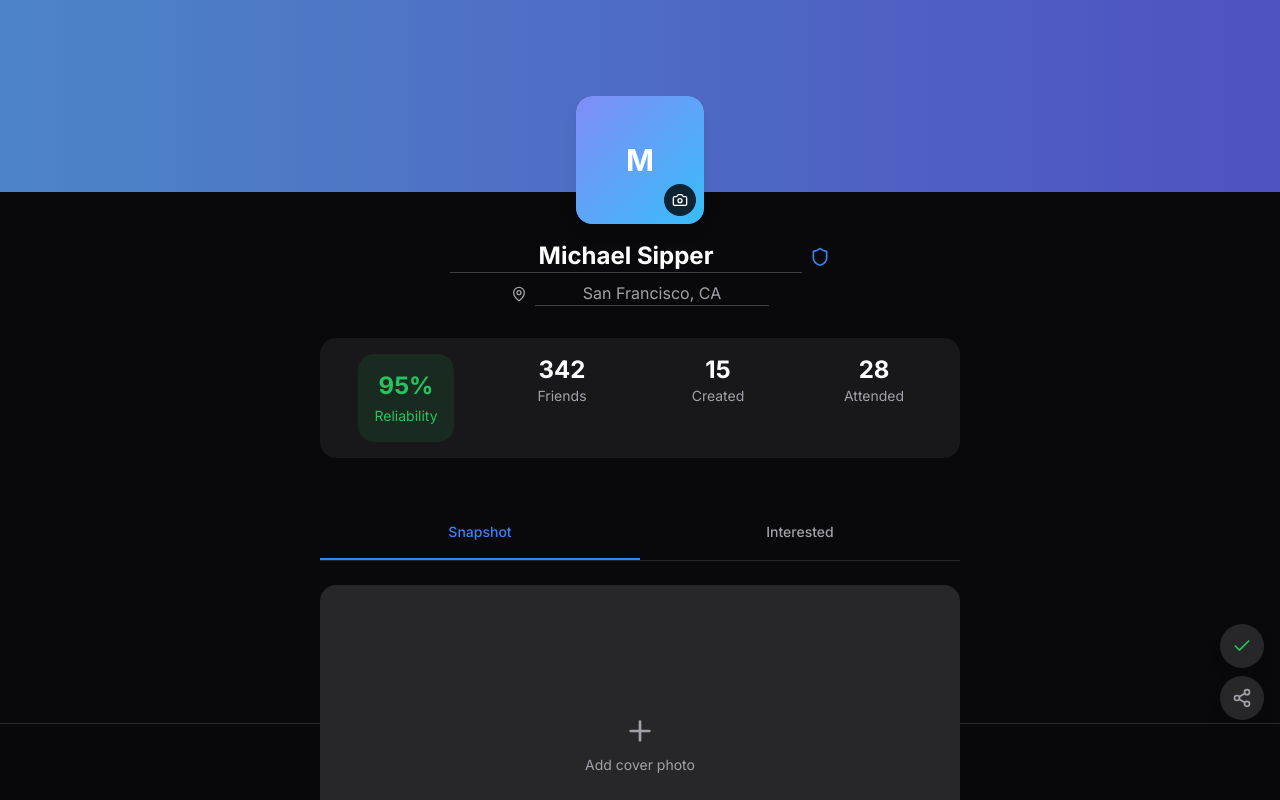
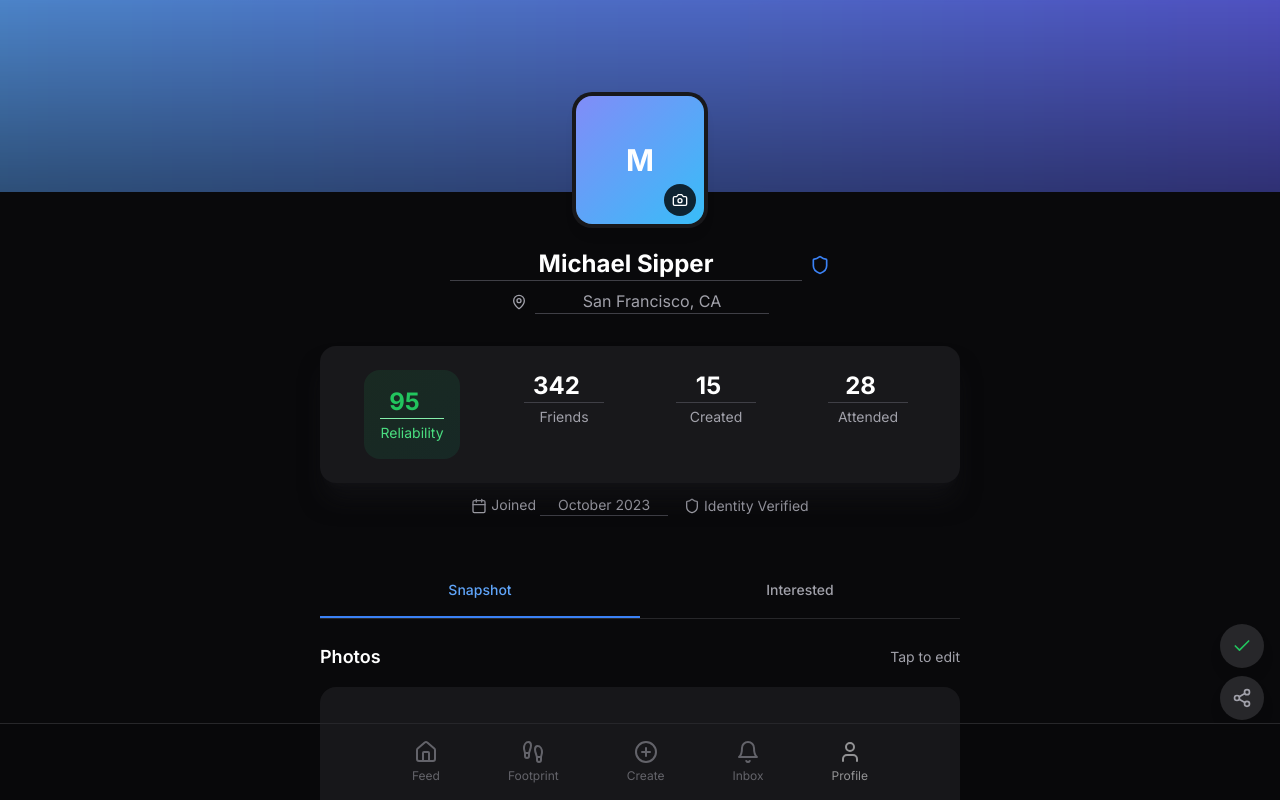
Before and after one commit to michaelsipper/t2, a Next.js app: page /profile in a window 1280 px wide. Both pictures are taken after a click on the button 1242 px from the left and 646 px from the top of the page. Shown: the top 800 px of the page. Built offline with nearby package versions, Linux system fonts and the light colour scheme.

Commit message:
profile update

```diff
--- a/app/(features)/profile/profile.tsx
+++ b/app/(features)/profile/profile.tsx
@@ -1,12 +1,11 @@
 "use client";
 
-import { useState } from "react";
+import { useState, useRef, useEffect } from "react";
+// ... rest of the code
 import {
   Camera,
   MapPin,
-  Calendar,
   Shield,
-  Settings,
   Share2,
   Plus,
   X,
@@ -14,6 +13,12 @@ import {
   Image,
   Edit3,
   Heart,
+  Calendar,
+  Eye,
+  EyeOff,
+  Users,
+  Calendar as CalendarIcon,
+  MapPin as LocationIcon,
 } from "lucide-react";
 import { useAppContext } from "@/components/shared/AppContext";
 import { FeedCard } from "@/components/shared/feed-card";
@@ -39,23 +44,162 @@ interface ProfilePhoto {
   order: number;
 }
 
-const FlakeScoreBadge = ({ score }: { score: number }) => {
-  const getBadgeColor = (score: number) => {
-    if (score >= 90) return "text-green-500 bg-green-50 dark:bg-green-500/10";
-    if (score >= 70)
-      return "text-yellow-500 bg-yellow-50 dark:bg-yellow-500/10";
-    return "text-red-500 bg-red-50 dark:bg-red-500/10";
+interface PhotoUploadProps {
+  onUpload: (file: File) => void;
+  children: React.ReactNode;
+}
+
+// Reusable components
+const PhotoUploadButton = ({ onUpload, children }: PhotoUploadProps) => (
+  <label className="cursor-pointer group">
+    <input
+      type="file"
+      className="hidden"
+      accept="image/*"
+      onChange={(e) => e.target.files?.[0] && onUpload(e.target.files[0])}
+    />
+    {children}
+  </label>
+);
+
+const StatsCard = ({
+  stats,
+  isEditing,
+  onUpdate,
+}: {
+  stats: ProfileStats;
+  isEditing: boolean;
+  onUpdate?: (key: keyof ProfileStats, value: number) => void;
+}) => {
+  const StatItem = ({
+    value,
+    label,
+    statKey,
+  }: {
+    value: number;
+    label: string;
+    statKey: keyof ProfileStats;
+  }) => (
+    <div className="text-center">
+      {isEditing ? (
+        <div className="flex flex-col items-center gap-1">
+          <input
+            type="number"
+            value={value}
+            onChange={(e) => onUpdate?.(statKey, parseInt(e.target.value) || 0)}
+            className="w-20 text-2xl font-bold text-center bg-transparent border-b border-zinc-300 dark:border-zinc-700 focus:outline-none focus:border-blue-500 text-zinc-900 dark:text-white"
+          />
+          <div className="text-sm text-zinc-600 dark:text-zinc-400">
+            {label}
+          </div>
+        </div>
+      ) : (
+        <>
+          <div className="text-2xl font-bold text-zinc-900 dark:text-white">
+            {value}
+          </div>
+          <div className="text-sm text-zinc-600 dark:text-zinc-400">
+            {label}
+          </div>
+        </>
+      )}
+    </div>
+  );
+
+  return (
+    <div className="grid grid-cols-4 gap-4 p-6 bg-white dark:bg-zinc-900 rounded-2xl shadow-xl dark:shadow-zinc-900/50 transform hover:scale-[1.02] transition-all duration-300">
+      <div className="relative">
+        <div className="flex flex-col items-center">
+          <div className="p-4 rounded-2xl bg-gradient-to-br from-green-50 to-emerald-50 dark:from-green-500/10 dark:to-emerald-500/10">
+            {isEditing ? (
+              <div className="flex flex-col items-center gap-1">
+                <input
+                  type="number"
+                  value={stats.flakeScore}
+                  min="0"
+                  max="100"
+                  onChange={(e) =>
+                    onUpdate?.("flakeScore", parseInt(e.target.value) || 0)
+                  }
+                  className="w-16 text-2xl font-bold text-center bg-transparent border-b border-green-300 focus:outline-none focus:border-green-500 text-green-500"
+                />
+                <div className="text-sm text-green-600 dark:text-green-400">
+                  Reliability
+                </div>
+              </div>
+            ) : (
+              <>
+                <div className="text-2xl font-bold text-green-500">
+                  {stats.flakeScore}%
+                </div>
+                <div className="text-sm text-green-600 dark:text-green-400">
+                  Reliability
+                </div>
+              </>
+            )}
+          </div>
+        </div>
+      </div>
+      <StatItem
+        value={stats.friendCount}
+        label="Friends"
+        statKey="friendCount"
+      />
+      <StatItem
+        value={stats.plansCreated}
+        label="Created"
+        statKey="plansCreated"
+      />
+      <StatItem
+        value={stats.plansAttended}
+        label="Attended"
+        statKey="plansAttended"
+      />
+    </div>
+  );
 };
 
-  return (
-    <div className="flex flex-col items-center">
-      <div className={`p-4 rounded-2xl ${getBadgeColor(score)}`}>
-        <div className="text-2xl font-bold">{score}%</div>
-        <div className="text-sm mt-1">Reliability</div>
+const VerificationInfo = ({ joinDate }: { joinDate: string }) => (
+  <div className="mt-3 flex items-center justify-center gap-4 text-sm text-zinc-500 dark:text-zinc-400">
+    <div className="flex items-center gap-1">
+      <Calendar className="w-4 h-4" />
+      <span>Joined {joinDate}</span>
+    </div>
+    <div className="flex items-center gap-1">
+      <Shield className="w-4 h-4" />
+      <span>Identity Verified</span>
     </div>
   </div>
 );
-};
+
+const ProfileActions = ({
+  isEditing,
+  onEditToggle,
+  onShare,
+}: {
+  isEditing: boolean;
+  onEditToggle: () => void;
+  onShare: () => void;
+}) => (
+  <div className="fixed bottom-20 right-4 flex flex-col gap-2">
+    <button
+      onClick={onEditToggle}
+      className="p-3 rounded-full bg-white dark:bg-zinc-800 shadow-lg hover:shadow-xl transition-all"
+    >
+      {isEditing ? (
+        <Check className="w-5 h-5 text-green-500" />
+      ) : (
+        <Edit3 className="w-5 h-5 text-zinc-600 dark:text-zinc-400" />
+      )}
+    </button>
+    <button
+      onClick={onShare}
+      className="p-3 rounded-full bg-white dark:bg-zinc-800 shadow-lg hover:shadow-xl transition-all"
+    >
+      <Share2 className="w-5 h-5 text-zinc-600 dark:text-zinc-400" />
+    </button>
+  </div>
+);
 
 function Profile() {
   const { feedItems } = useAppContext();
@@ -96,20 +240,35 @@ function Profile() {
     plansAttended: 28,
   });
 
-  const handlePhotoUpload = async (
-    id: string,
-    e: React.ChangeEvent<HTMLInputElement>
-  ) => {
-    if (e.target.files && e.target.files[0]) {
+  const handleStatsUpdate = (key: keyof ProfileStats, value: number) => {
+    setStats((prev) => ({
+      ...prev,
+      [key]: value,
+    }));
+  };
+
+  // Handlers
+  const handlePhotoUpload = async (id: string, file: File) => {
+    const url = URL.createObjectURL(file);
     setProfileData((prev) => ({
       ...prev,
       photos: prev.photos.map((photo) =>
-          photo.id === id
-            ? { ...photo, url: URL.createObjectURL(e.target.files![0]) }
-            : photo
+        photo.id === id ? { ...photo, url } : photo
       ),
     }));
-      showToast("Photo updated!");
+    showToast("Photo updated successfully!");
+  };
+
+  const handleShare = async () => {
+    try {
+      await navigator.clipboard.writeText(
+        `https://tapdin.app/profile/${profileData.name
+          .toLowerCase()
+          .replace(" ", "-")}`
+      );
+      showToast("Profile link copied to clipboard!");
+    } catch (error) {
+      showToast("Failed to copy profile link");
     }
   };
 
@@ -159,31 +318,23 @@ function Profile() {
     }));
   };
 
-  const handleShare = async () => {
-    try {
-      await navigator.clipboard.writeText(
-        `https://tapdin.app/profile/${profileData.name
-          .toLowerCase()
-          .replace(" ", "-")}`
-      );
-      showToast("Profile link copied!");
-    } catch (error) {
-      showToast("Failed to copy profile link");
-    }
-  };
   return (
-    <div className="min-h-screen bg-white dark:bg-zinc-950">
-      {/* Profile Header */}
-      <div className="relative h-48 bg-gradient-to-r from-blue-400 to-indigo-500">
-        <div className="absolute inset-0 bg-black/20" />
+    <div className="min-h-screen bg-white dark:bg-zinc-950 pb-20">
+      {/* Hero Section */}
+      <div className="relative h-48">
+        <div className="absolute inset-0 bg-gradient-to-r from-blue-400 to-indigo-500">
+          <div className="absolute inset-0 bg-black/20 backdrop-blur-[2px]" />
+          <div className="absolute inset-0 bg-gradient-to-t from-black/40 to-transparent" />
+        </div>
       </div>
 
-      {/* Profile Content */}
-      <div className="max-w-2xl mx-auto px-4 -mt-24 relative z-10 pb-24">
-        {/* Profile Photo & Basic Info */}
+      {/* Main Content */}
+      <div className="max-w-2xl mx-auto px-4 -mt-24 relative z-10">
+        {/* Profile Header */}
         <div className="flex flex-col items-center">
-          <div className="relative">
-            <div className="w-32 h-32 rounded-2xl bg-white dark:bg-zinc-800 shadow-lg overflow-hidden">
+          {/* Profile Photo */}
+          <div className="relative group">
+            <div className="w-32 h-32 rounded-2xl bg-white dark:bg-zinc-800 shadow-lg overflow-hidden ring-4 ring-white dark:ring-zinc-900">
               <div className="w-full h-full bg-gradient-to-br from-indigo-400 to-sky-400 flex items-center justify-center">
                 <span className="text-3xl font-bold text-white">
                   {profileData.name[0]}
@@ -191,19 +342,18 @@ function Profile() {
               </div>
             </div>
             {isEditing && (
-              <label className="absolute bottom-2 right-2 w-8 h-8 rounded-full bg-black/80 backdrop-blur flex items-center justify-center cursor-pointer hover:bg-black transition-colors">
+              <PhotoUploadButton
+                onUpload={(file) => handlePhotoUpload("profile", file)}
+              >
+                <div className="absolute bottom-2 right-2 w-8 h-8 rounded-full bg-black/80 backdrop-blur flex items-center justify-center cursor-pointer hover:bg-black transition-colors">
                   <Camera className="w-4 h-4 text-white" />
-                <input
-                  type="file"
-                  className="hidden"
-                  accept="image/*"
-                  onChange={(e) => handlePhotoUpload("profile", e)}
-                />
-              </label>
+                </div>
+              </PhotoUploadButton>
             )}
           </div>
 
-          <div className="mt-4 text-center">
+          {/* Profile Info */}
+          <div className="mt-6 text-center">
             <div className="flex items-center justify-center gap-2">
               <h1 className="text-2xl font-bold text-zinc-900 dark:text-white">
                 {isEditing ? (
@@ -222,12 +372,10 @@ function Profile() {
                   profileData.name
                 )}
               </h1>
-              <div className="relative group">
               <Shield
-                  className="w-5 h-5 text-blue-500 cursor-help"
+                className="w-5 h-5 text-blue-500"
                 aria-label="Verified Account"
               />
-              </div>
             </div>
 
             <div className="flex items-center justify-center gap-2 mt-2 text-zinc-600 dark:text-zinc-400">
@@ -250,53 +398,49 @@ function Profile() {
             </div>
           </div>
 
-          {/* Stats Grid */}
-          <div className="grid grid-cols-4 gap-4 w-full mt-8 p-4 bg-zinc-50 dark:bg-zinc-900 rounded-2xl">
-            <div className="text-center">
-              <FlakeScoreBadge score={stats.flakeScore} />
-            </div>
-            <div className="text-center">
-              <div className="text-2xl font-bold text-zinc-900 dark:text-white">
-                {stats.friendCount}
-              </div>
-              <div className="text-sm text-zinc-600 dark:text-zinc-400">
-                Friends
-              </div>
-            </div>
-            <div className="text-center">
-              <div className="text-2xl font-bold text-zinc-900 dark:text-white">
-                {stats.plansCreated}
-              </div>
-              <div className="text-sm text-zinc-600 dark:text-zinc-400">
-                Created
-              </div>
-            </div>
-            <div className="text-center">
-              <div className="text-2xl font-bold text-zinc-900 dark:text-white">
-                {stats.plansAttended}
-              </div>
-              <div className="text-sm text-zinc-600 dark:text-zinc-400">
-                Attended
-              </div>
-            </div>
-          </div>
+          {/* Stats */}
+          <div className="w-full mt-8">
+            <StatsCard
+              stats={stats}
+              isEditing={isEditing}
+              onUpdate={handleStatsUpdate}
+            />
+            <VerificationInfo
+              joinDate={
+                isEditing ? (
+                  <input
+                    type="text"
+                    value={profileData.joinDate}
+                    onChange={(e) =>
+                      setProfileData((prev) => ({
+                        ...prev,
+                        joinDate: e.target.value,
+                      }))
+                    }
+                    className="bg-transparent border-b border-zinc-300 dark:border-zinc-700 text-center focus:outline-none focus:border-blue-500 w-32"
+                  />
+                ) : (
+                  profileData.joinDate
+                )
+              }
+            />
           </div>
 
-        {/* Tabs */}
-        <div className="mt-12">
+          {/* Tabs Navigation */}
+          <div className="mt-12 w-full">
             <div className="flex border-b border-zinc-200 dark:border-zinc-800">
               {[
-              { id: "spotlight", label: "Snapshot" },
-              { id: "interested", label: "Interested" },
+                { id: "spotlight" as const, label: "Snapshot" },
+                { id: "interested" as const, label: "Interested" },
               ].map((tab) => (
                 <button
                   key={tab.id}
-                onClick={() => setActiveTab(tab.id as typeof activeTab)}
+                  onClick={() => setActiveTab(tab.id)}
                   className={`
-                  flex-1 py-4 text-sm font-medium border-b-2 transition-colors
+                    flex-1 py-4 text-sm font-medium border-b-2 transition-all duration-300
                     ${
                       activeTab === tab.id
-                      ? "border-blue-500 text-blue-500"
+                        ? "border-blue-500 text-blue-500 dark:text-blue-400"
                         : "border-transparent text-zinc-600 dark:text-zinc-400 hover:text-zinc-900 dark:hover:text-zinc-100"
                     }
                   `}
@@ -310,61 +454,102 @@ function Profile() {
             <div className="mt-6">
               {activeTab === "spotlight" ? (
                 <div className="space-y-8">
-                {/* Photos Grid */}
+                  {/* Photos Grid with Modern Layout */}
+                  <div className="space-y-4">
+                    <div className="flex items-center justify-between">
+                      <h2 className="text-lg font-semibold text-zinc-900 dark:text-white">
+                        Photos
+                      </h2>
+                      {isEditing && (
+                        <span className="text-sm text-zinc-500 dark:text-zinc-400">
+                          Tap to edit
+                        </span>
+                      )}
+                    </div>
                     <div className="grid grid-cols-6 gap-4">
-                  <div className="col-span-6 aspect-[2/1] relative rounded-2xl overflow-hidden bg-zinc-100 dark:bg-zinc-800">
+                      {/* Main Photo */}
+                      <div className="col-span-6 aspect-[2/1] relative rounded-2xl overflow-hidden group">
                         {profileData.photos[0]?.url ? (
+                          <>
                             <img
                               src={profileData.photos[0].url}
                               alt=""
-                        className="w-full h-full object-cover"
+                              className="w-full h-full object-cover transition-transform duration-300 group-hover:scale-105"
                             />
+                            {isEditing && (
+                              <div className="absolute inset-0 bg-black/50 opacity-0 group-hover:opacity-100 transition-opacity flex items-center justify-center">
+                                <PhotoUploadButton
+                                  onUpload={(file) =>
+                                    handlePhotoUpload("1", file)
+                                  }
+                                >
+                                  <div className="bg-white/20 backdrop-blur-sm rounded-xl px-4 py-2 flex items-center gap-2">
+                                    <Camera className="w-4 h-4 text-white" />
+                                    <span className="text-sm text-white">
+                                      Change Cover
+                                    </span>
+                                  </div>
+                                </PhotoUploadButton>
+                              </div>
+                            )}
+                          </>
                         ) : (
-                      <div className="w-full h-full flex items-center justify-center">
+                          <div className="w-full h-full bg-zinc-100 dark:bg-zinc-800/50 flex items-center justify-center group-hover:bg-zinc-200 dark:group-hover:bg-zinc-800 transition-colors">
                             {isEditing ? (
-                          <label className="cursor-pointer group">
-                            <input
-                              type="file"
-                              className="hidden"
-                              accept="image/*"
-                              onChange={(e) => handlePhotoUpload("0", e)}
-                            />
+                              <PhotoUploadButton
+                                onUpload={(file) =>
+                                  handlePhotoUpload("1", file)
+                                }
+                              >
                                 <div className="flex flex-col items-center gap-2">
                                   <Plus className="w-8 h-8 text-zinc-400 group-hover:text-zinc-600 dark:group-hover:text-zinc-300 transition-colors" />
                                   <span className="text-sm text-zinc-400 group-hover:text-zinc-600 dark:group-hover:text-zinc-300">
                                     Add cover photo
                                   </span>
                                 </div>
-                          </label>
+                              </PhotoUploadButton>
                             ) : (
                               <Image className="w-8 h-8 text-zinc-400" />
                             )}
                           </div>
                         )}
                       </div>
+
+                      {/* Secondary Photos */}
                       {profileData.photos.slice(1).map((photo, index) => (
                         <div
                           key={photo.id}
-                      className="col-span-3 aspect-square relative rounded-2xl overflow-hidden bg-zinc-100 dark:bg-zinc-800"
+                          className="col-span-3 aspect-square relative rounded-2xl overflow-hidden group"
                         >
                           {photo.url ? (
+                            <>
                               <img
                                 src={photo.url}
                                 alt=""
-                          className="w-full h-full object-cover"
+                                className="w-full h-full object-cover transition-transform duration-300 group-hover:scale-105"
                               />
+                              {isEditing && (
+                                <div className="absolute inset-0 bg-black/50 opacity-0 group-hover:opacity-100 transition-opacity flex items-center justify-center">
+                                  <PhotoUploadButton
+                                    onUpload={(file) =>
+                                      handlePhotoUpload(photo.id, file)
+                                    }
+                                  >
+                                    <Camera className="w-6 h-6 text-white" />
+                                  </PhotoUploadButton>
+                                </div>
+                              )}
+                            </>
                           ) : (
-                        <div className="w-full h-full flex items-center justify-center">
+                            <div className="w-full h-full bg-zinc-100 dark:bg-zinc-800/50 flex items-center justify-center group-hover:bg-zinc-200 dark:group-hover:bg-zinc-800 transition-colors">
                               {isEditing ? (
-                            <label className="cursor-pointer group">
-                              <input
-                                type="file"
-                                className="hidden"
-                                accept="image/*"
-                                onChange={(e) => handlePhotoUpload(photo.id, e)}
-                              />
+                                <PhotoUploadButton
+                                  onUpload={(file) =>
+                                    handlePhotoUpload(photo.id, file)
+                                  }
+                                >
                                   <Plus className="w-8 h-8 text-zinc-400 group-hover:text-zinc-600 dark:group-hover:text-zinc-300 transition-colors" />
-                            </label>
+                                </PhotoUploadButton>
                               ) : (
                                 <Image className="w-8 h-8 text-zinc-400" />
                               )}
@@ -373,16 +558,21 @@ function Profile() {
                         </div>
                       ))}
                     </div>
+                  </div>
 
-                {/* Blurbs */}
+                  {/* Blurbs Section with Modern Design */}
+                  <div className="space-y-4">
+                    <h2 className="text-lg font-semibold text-zinc-900 dark:text-white">
+                      About
+                    </h2>
                     <div className="space-y-4">
                       {profileData.blurbs.map((blurb) => (
                         <div
                           key={blurb.id}
-                      className="p-4 bg-gradient-to-br from-zinc-50 to-white dark:from-zinc-900 dark:to-zinc-950 rounded-2xl shadow-sm"
+                          className="p-4 bg-gradient-to-br from-zinc-50/50 to-white dark:from-zinc-900/50 dark:to-zinc-900 rounded-2xl shadow-sm hover:shadow-md transition-all duration-300"
                         >
                           <div className="flex justify-between items-start mb-2">
-                        <h3 className="text-sm font-medium text-zinc-400">
+                            <h3 className="text-sm font-medium text-zinc-400 dark:text-zinc-500">
                               {blurb.prompt}
                             </h3>
                             {isEditing && (
@@ -414,14 +604,16 @@ function Profile() {
                       {isEditing && profileData.blurbs.length < 5 && (
                         <button
                           onClick={handleAddBlurb}
-                      className="w-full p-4 rounded-2xl border-2 border-dashed border-zinc-200 dark:border-zinc-800 text-zinc-400 hover:text-zinc-600 dark:hover:text-zinc-300 transition-colors"
+                          className="w-full p-4 rounded-2xl border-2 border-dashed border-zinc-200 dark:border-zinc-800 text-zinc-400 hover:text-zinc-600 dark:hover:text-zinc-300 hover:border-zinc-300 dark:hover:border-zinc-700 transition-all duration-300"
                         >
                           Add a prompt
                         </button>
                       )}
                     </div>
                   </div>
+                </div>
               ) : (
+                // Interested Tab Content
                 <div className="space-y-6">
                   {feedItems
                     .filter((item) =>
@@ -462,26 +654,14 @@ function Profile() {
             </div>
           </div>
         </div>
+      </div>
 
-      {/* Action Buttons */}
-      <div className="fixed bottom-20 right-4 flex flex-col gap-2">
-        <button
-          onClick={() => setIsEditing(!isEditing)}
-          className="p-3 rounded-full bg-white dark:bg-zinc-800 shadow-lg hover:shadow-xl transition-all"
-        >
-          {isEditing ? (
-            <Check className="w-5 h-5 text-green-500" />
-          ) : (
-            <Edit3 className="w-5 h-5 text-zinc-600 dark:text-zinc-400" />
-          )}
-        </button>
-        <button
-          onClick={handleShare}
-          className="p-3 rounded-full bg-white dark:bg-zinc-800 shadow-lg hover:shadow-xl transition-all"
-        >
-          <Share2 className="w-5 h-5 text-zinc-600 dark:text-zinc-400" />
-        </button>
-      </div>
+      {/* Profile Actions */}
+      <ProfileActions
+        isEditing={isEditing}
+        onEditToggle={() => setIsEditing(!isEditing)}
+        onShare={handleShare}
+      />
     </div>
   );
 }
```
Also changed, not shown: lib/types.ts (+58 -37 lines). Lines whose indentation alone changed are shown as unchanged.
